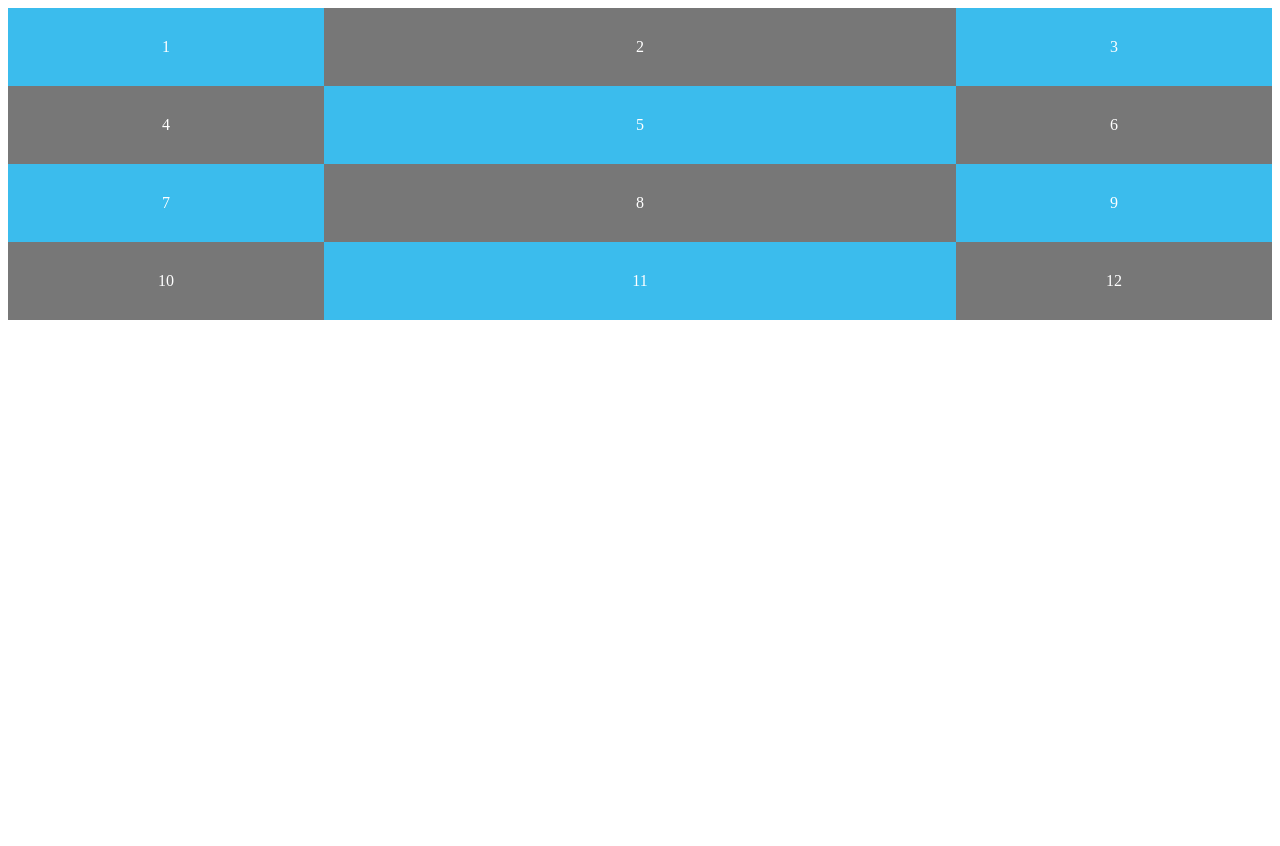
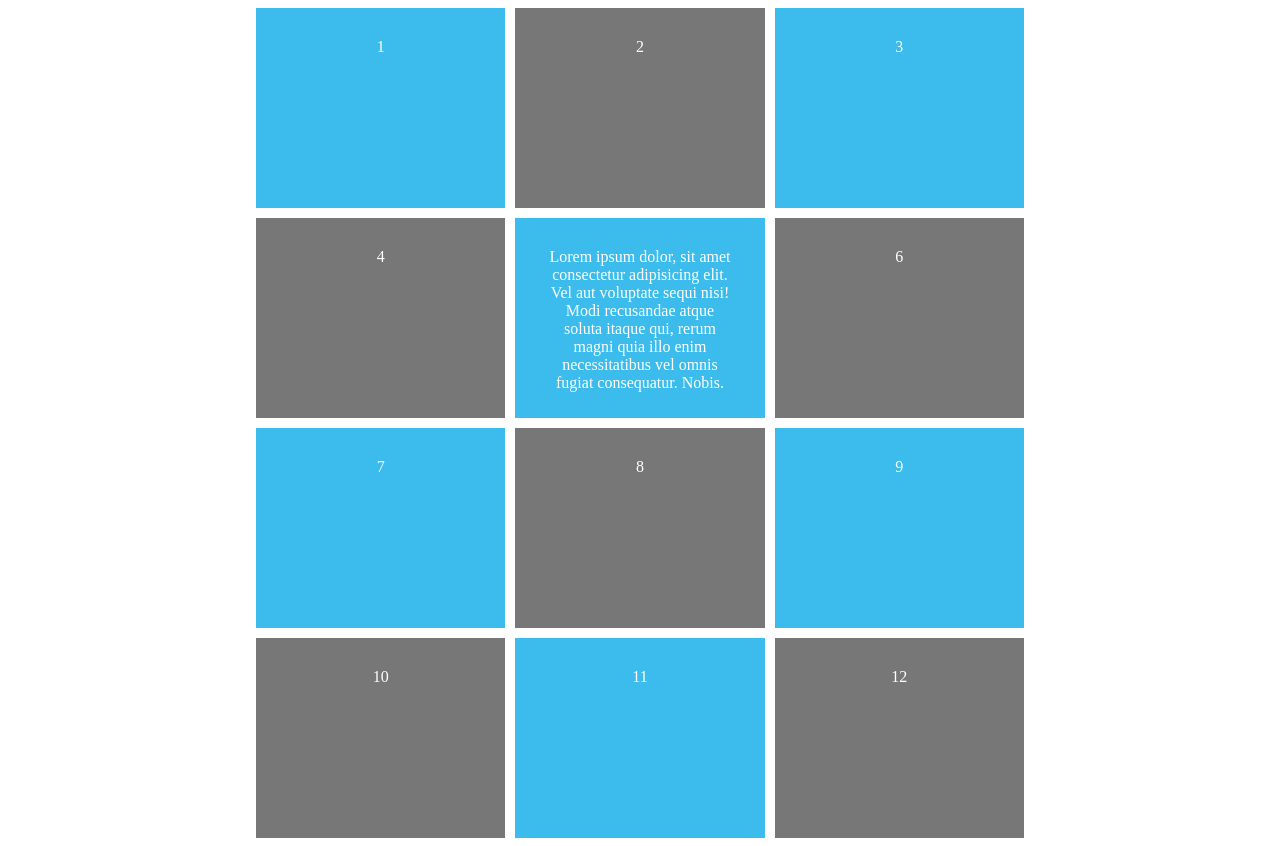
Before and after one commit to ppiechowski/css-grid, a plain HTML site: page lesson-2/index.html in a window 1280 px wide. Before the commit the page ends 800 px from the top, so only its background shows below. Drawn offline with Linux system fonts and the light colour scheme.

Commit message:
Added three new element to grid, gap and changed column position.

```diff
--- a/lesson-2/index.html
+++ b/lesson-2/index.html
@@ -1,31 +1,44 @@
 <!DOCTYPE html>
 <html>
+
 <head>
 	<title>Using CSS Grid</title>
 	<style>
-		body{
+		body {
 			color: #fff;
 			font-family: 'Nunito Semibold';
 			text-align: center;
 		}
-		#content{
+
+		#content {
 			display: grid;
 			/* grid-template-columns: 30% 20% 50%; */
-			grid-template-columns: 1fr 2fr 1fr;
-			/* grid-template-columns: repeat(12, 1fr); */
-			max-width: 100%;
+			/* grid-template-columns: 1fr 2fr 1fr; */
+			grid-template-columns: repeat(3, 1fr);
+			grid-template-rows: repeat(1, minimax(150px, auto));
+			grid-auto-rows: 200px;
+			max-width: 768px;
 			margin: 0 auto;
+			grid-gap: 10px;
+
+			/* align-items: center; */
+
+
 		}
-		#content div{
+
+		#content div {
 			background: #3bbced;
 			padding: 30px;
+
 		}
-		#content div:nth-child(even){
+
+		#content div:nth-child(even) {
 			background: #777;
 			padding: 30px;
 		}
 	</style>
 </head>
+
 <body>
 
 	<div id="content">
@@ -34,7 +47,9 @@
 		<div>2</div>
 		<div>3</div>
 		<div>4</div>
-		<div>5</div>
+		<div>Lorem ipsum dolor, sit amet consectetur adipisicing elit. Vel aut voluptate sequi nisi! Modi recusandae
+			atque soluta itaque qui, rerum magni quia illo enim necessitatibus vel omnis fugiat consequatur. Nobis.
+		</div>
 		<div>6</div>
 		<div>7</div>
 		<div>8</div>
@@ -46,4 +61,5 @@
 	</div>
 
 </body>
+
 </html>
```
